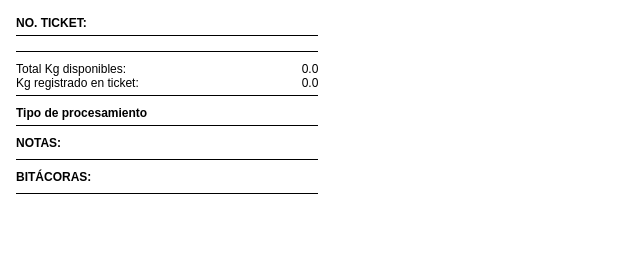
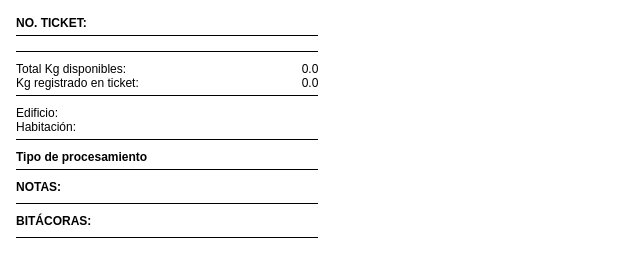
Before and after one commit to Juapestegui/LavandaTickets, a plain HTML site: page index.html in a window 1280 px wide. Shown: the whole page, without its empty margins (0-640 px from the left). Drawn offline with Linux system fonts and the light colour scheme.

Commit message:
Update index.html
New Fields

```diff
--- a/index.html
+++ b/index.html
@@ -53,6 +53,10 @@
     <div class="row"><div>Total Kg disponibles:</div><div id="kgDisp"></div></div>
     <div class="row"><div>Kg registrado en ticket:</div><div id="kgReg"></div></div>
   </div>
+  <div class="section">
+  <div class="row"><div>Edificio:</div><div id="edificio"></div></div>
+  <div class="row"><div>Habitación:</div><div id="habitacion"></div></div>
+  </div>
   <div class="section"><div class="bold">Tipo de procesamiento</div><div id="tipo"></div></div>
   <div class="section"><div class="bold title">NOTAS:</div><div id="notas"></div></div>
   <div class="section"><div class="bold title">BITÁCORAS:</div><div id="bitacora"></div></div>
@@ -64,6 +68,8 @@
   document.getElementById("cliente").textContent = urlParams.get("cliente") || "";
   document.getElementById("kgDisp").textContent = urlParams.get("kgDisp") || "0.0";
   document.getElementById("kgReg").textContent = urlParams.get("kgReg") || "0.0";
+  document.getElementById("edificio").textContent = urlParams.get("edificio") || "";
+  document.getElementById("habitacion").textContent = urlParams.get("habitacion") || "";
   document.getElementById("tipo").textContent = urlParams.get("tipo") || "";
   document.getElementById("notas").innerHTML = (urlParams.get("notas") || "").replace(/\n/g, "<br>");
   document.getElementById("bitacora").innerHTML = (urlParams.get("bitacora") || "").replace(/\n/g, "<br>");
```
